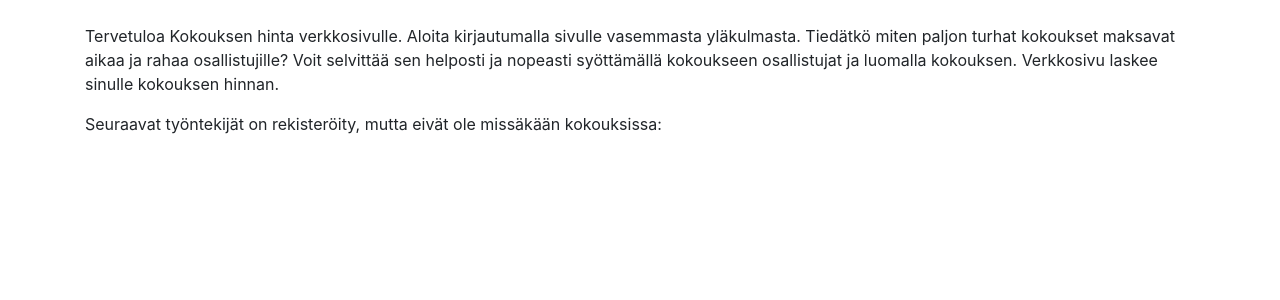
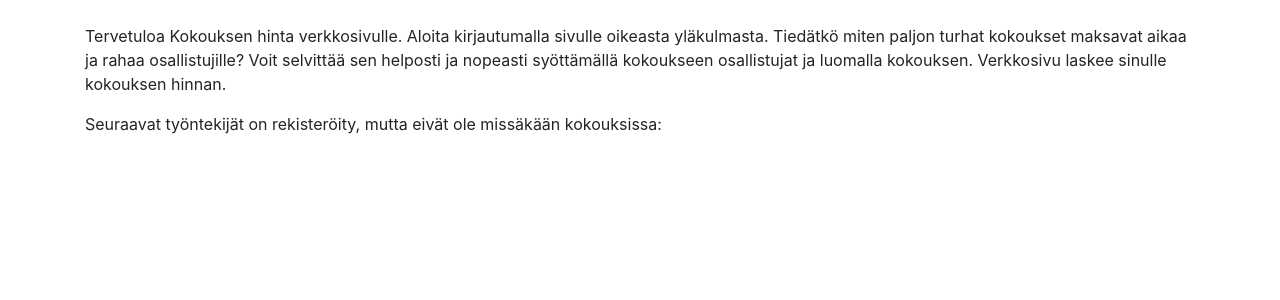
Before and after one commit to Mazaalto/LaskeKokoukselleHinta, a Flask app: page / in a window 1280 px wide. Shown: the part 56-356 px from the top of the page. Run offline with Flask 2, Linux system fonts and the light colour scheme; data that the repository does not hold is empty; some libraries are stand-ins or nearby versions.

Commit message:
Korjauksia, joita saatu palautteena kieliasussa

```diff
--- a/application/templates/index.html
+++ b/application/templates/index.html
@@ -2,7 +2,7 @@
 
 {% block body %}
   <p>
-    Tervetuloa Kokouksen hinta verkkosivulle. Aloita kirjautumalla sivulle vasemmasta yläkulmasta.
+    Tervetuloa Kokouksen hinta verkkosivulle. Aloita kirjautumalla sivulle oikeasta yläkulmasta.
     Tiedätkö miten paljon turhat kokoukset maksavat aikaa ja rahaa osallistujille?
     Voit selvittää sen helposti ja nopeasti syöttämällä kokoukseen osallistujat ja luomalla kokouksen. Verkkosivu laskee sinulle kokouksen hinnan.
   </p>
```
Also changed, not shown: Documentation/install.md (renamed from documentation/install.md), Documentation/userstories.md (renamed from documentation/userstories.md).
